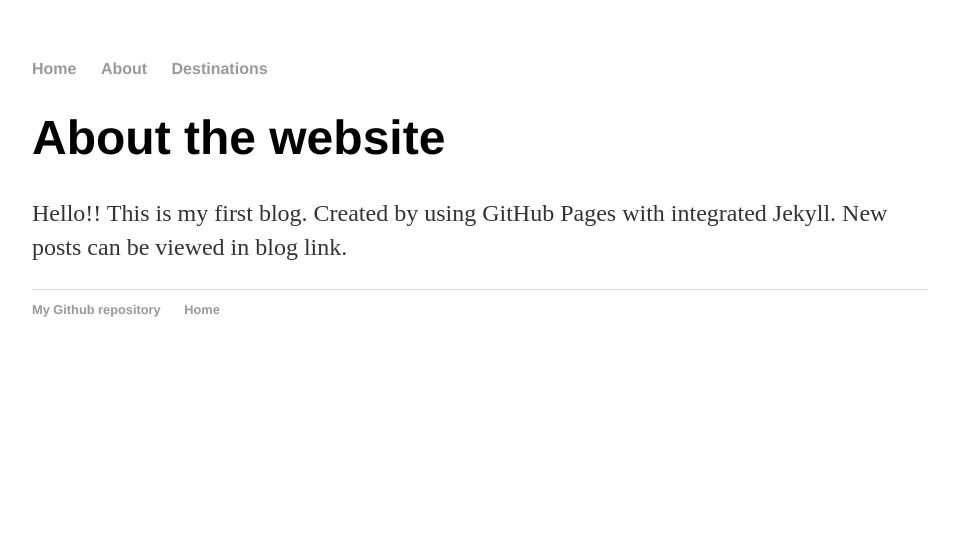
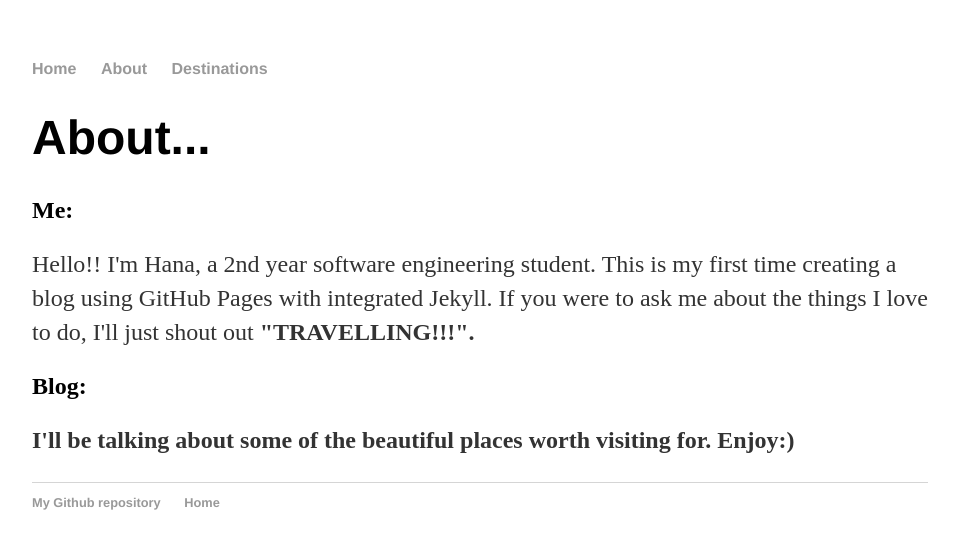
Before and after one commit to Hanask/Hanask.github.io, a Jekyll site: the page built from about/index.html, in a window 1280 px wide. Shown: the top 549 px of the page, without its empty margins (160-1118 px from the left). Built offline with Jekyll 4.4.1, drawn with Linux system fonts in a browser that asks for light colours.

Commit message:
Update index.html

```diff
--- a/about/index.html
+++ b/about/index.html
@@ -3,6 +3,9 @@ layout: default
 title: About
 ---
 <div class="ABOUT">
-  <h1>About the website</h1>
-  <p>Hello!! This is my first blog. Created by using GitHub Pages with integrated Jekyll. New posts can be viewed in blog link.</p>
+  <h1>About...</h1>
+  <h2>Me:</h2>
+  <p>Hello!! I'm Hana, a 2nd year software engineering student. This is my first time creating a blog using GitHub Pages with integrated Jekyll. If you were to ask me about the things I love to do, I'll just shout out <b>"TRAVELLING!!!"<b>.</p>
+    <h2>Blog:</h2>
+    <p>I'll be talking about some of the beautiful places worth visiting for. Enjoy:)</p>
  </div>
```
